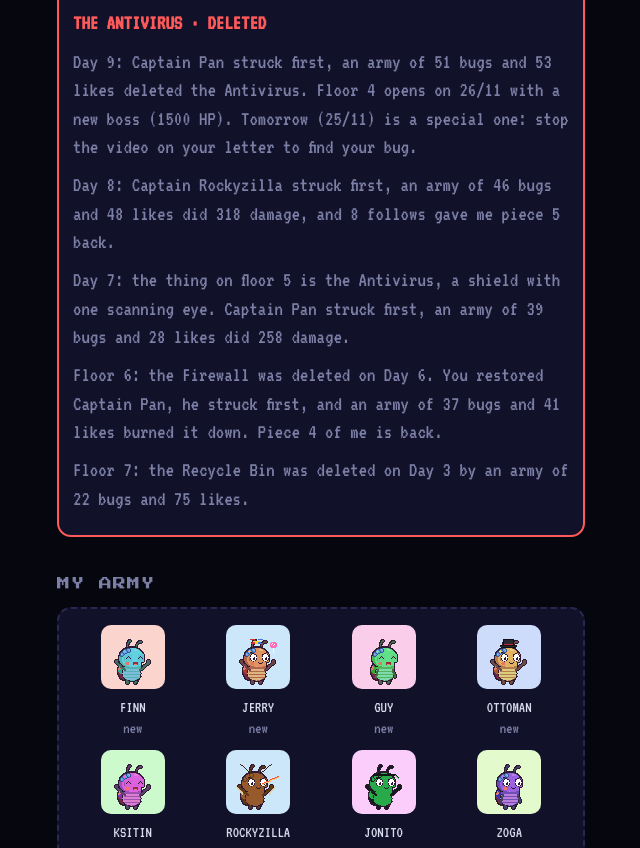
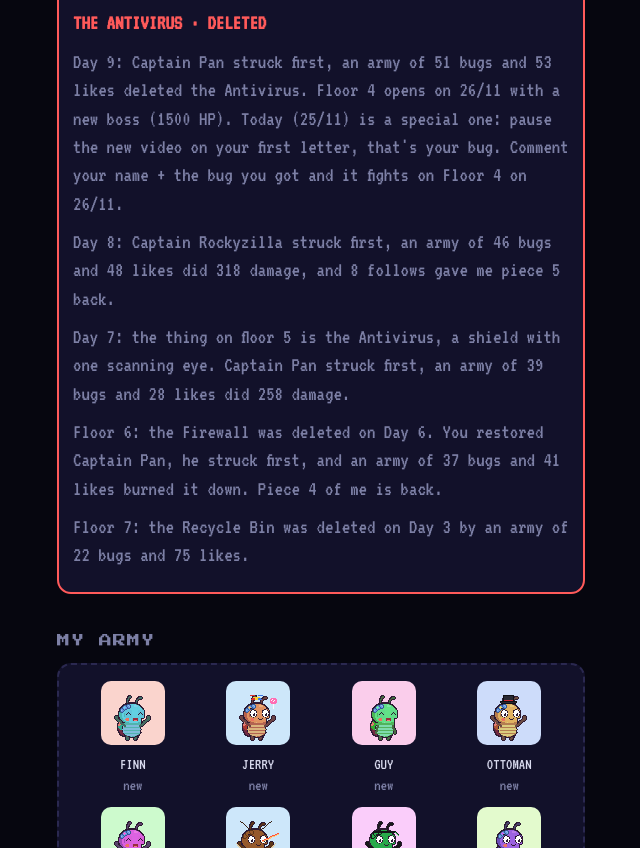
Before and after one commit to patchthebugai/patchworld, a plain HTML site: page index.html in a window 1280 px wide. Shown: the part 1772-2620 px from the top of the page, without its empty margins (319-959 px from the left). Drawn offline with Linux system fonts and the light colour scheme.

Commit message:
Letter special 25/11

```diff
--- a/index.html
+++ b/index.html
@@ -87,7 +87,7 @@ footer{margin-top:40px;text-align:center;font-size:17px;color:var(--dim)}
     <img src="img/descent-boss5-antivirus.jpg" width="560" height="379" alt="The Antivirus: a blue pixel shield with one scanning red eye">
     <div>
       <p><b style="color:var(--red)">THE ANTIVIRUS · DELETED</b></p>
-      <p class="dim">Day 9: Captain Pan struck first, an army of 51 bugs and 53 likes deleted the Antivirus. Floor 4 opens on 26/11 with a new boss (1500 HP). Tomorrow (25/11) is a special one: stop the video on your letter to find your bug.</p>
+      <p class="dim">Day 9: Captain Pan struck first, an army of 51 bugs and 53 likes deleted the Antivirus. Floor 4 opens on 26/11 with a new boss (1500 HP). Today (25/11) is a special one: pause the new video on your first letter, that's your bug. Comment your name + the bug you got and it fights on Floor 4 on 26/11.</p>
       <p class="dim">Day 8: Captain Rockyzilla struck first, an army of 46 bugs and 48 likes did 318 damage, and 8 follows gave me piece 5 back.</p>
       <p class="dim">Day 7: the thing on floor 5 is the Antivirus, a shield with one scanning eye. Captain Pan struck first, an army of 39 bugs and 28 likes did 258 damage. </p>
       <p class="dim">Floor 6: the Firewall was deleted on Day 6. You restored Captain Pan, he struck first, and an army of 37 bugs and 41 likes burned it down. Piece 4 of me is back.</p>
```
